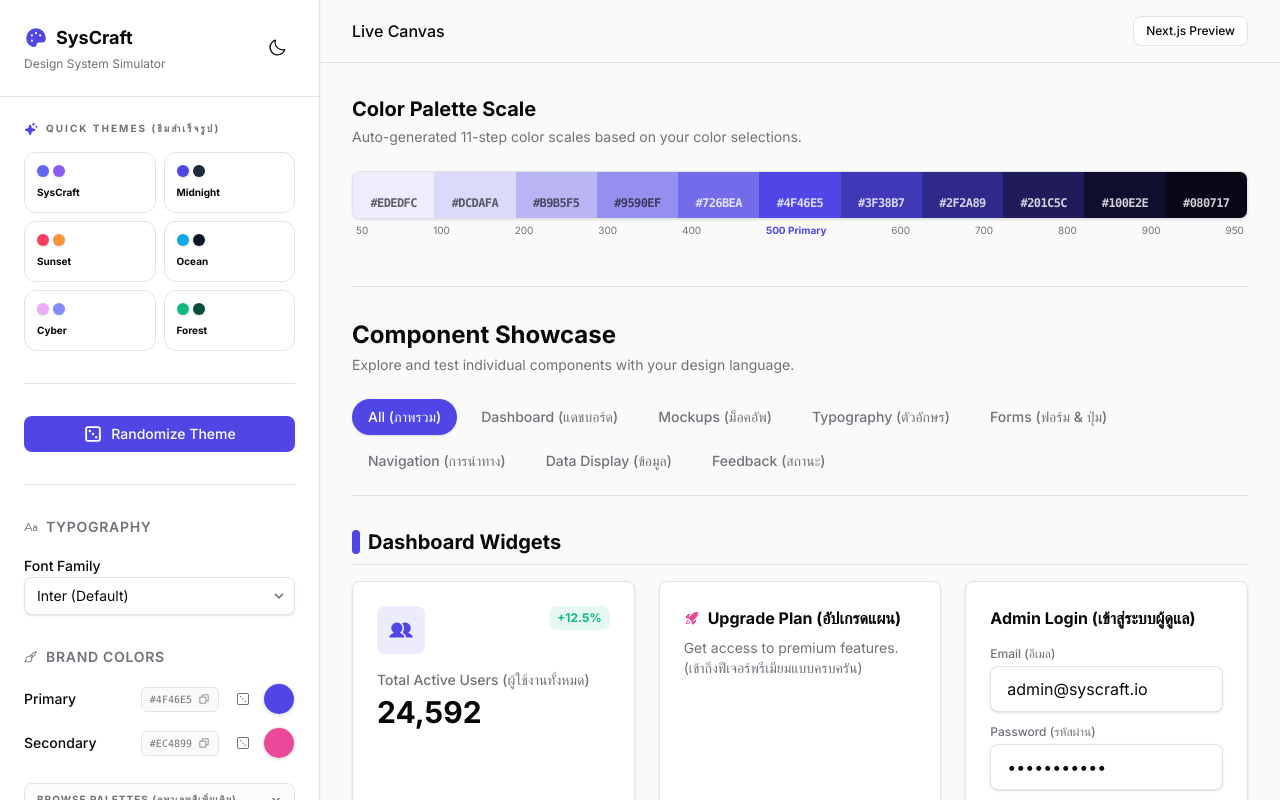
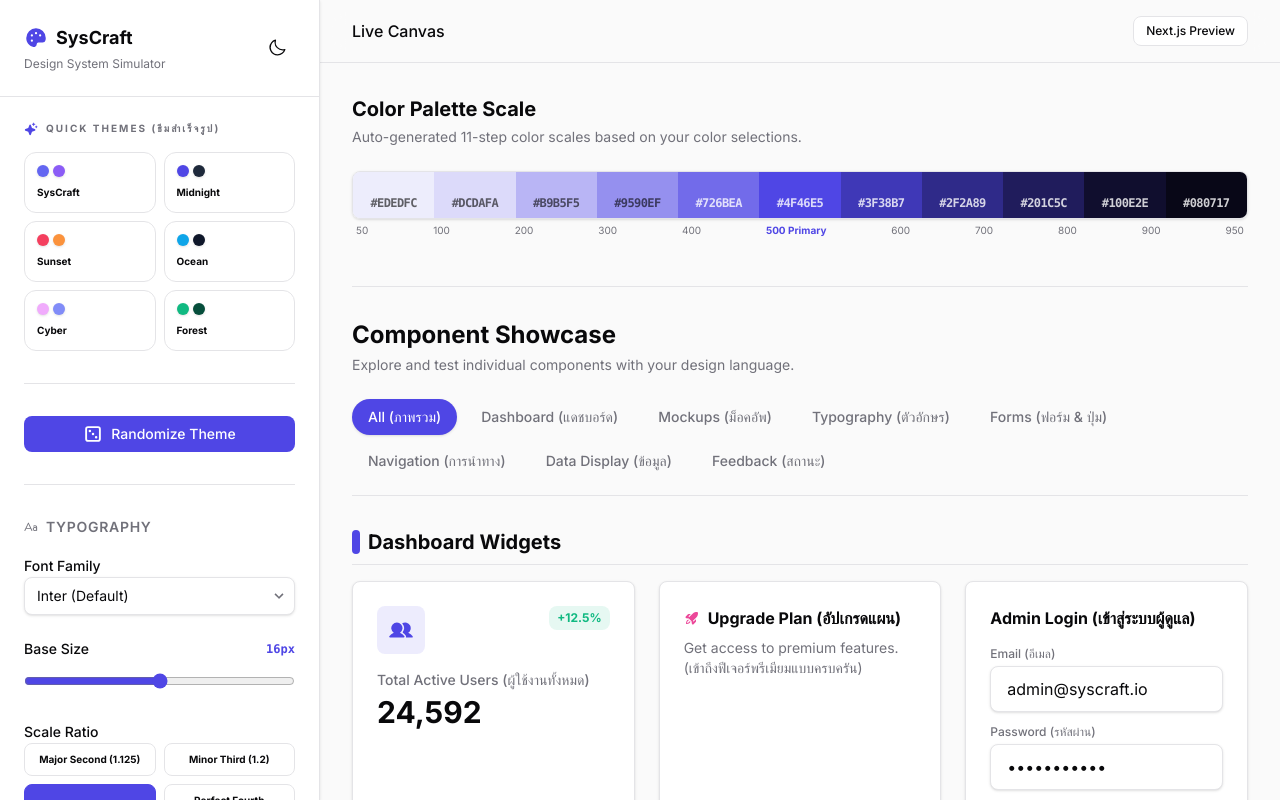
Before and after one commit to Newtgelo/ui-design-simulator, a Next.js app: page / in a window 1280 px wide. Built offline with nearby package versions, Linux system fonts and the light colour scheme.

Commit message:
fix: destructure typography variables in Sidebar.tsx and finalize dynamic scale

```diff
--- a/src/components/Sidebar.tsx
+++ b/src/components/Sidebar.tsx
@@ -22,6 +22,10 @@ export const Sidebar: React.FC = () => {
     borderRadius,
     shadowStyle,
     fontFamily,
+    fontSizeBase,
+    setFontSizeBase,
+    fontScale,
+    setFontScale,
     isDarkMode,
     setPrimaryColor,
     setSecondaryColor,
@@ -138,6 +142,47 @@ export const Sidebar: React.FC = () => {
                   <path d="M9.293 12.95l.707.707L15.657 8l-1.414-1.414L10 10.828 5.757 6.586 4.343 8z" />
                 </svg>
               </div>
+            </div>
+          </div>
+
+          <div className="space-y-3 pt-2">
+            <div className="flex justify-between items-center">
+              <label className="text-sm font-medium">Base Size</label>
+              <span className="text-xs font-mono text-primary font-bold">{fontSizeBase}px</span>
+            </div>
+            <input
+              type="range"
+              min="12"
+              max="20"
+              step="1"
+              value={fontSizeBase}
+              onChange={(e) => setFontSizeBase(parseInt(e.target.value))}
+              className="w-full accent-primary"
+            />
+          </div>
+
+          <div className="space-y-3 pt-2">
+            <label className="text-sm font-medium">Scale Ratio</label>
+            <div className="grid grid-cols-2 gap-2">
+              {[
+                { name: 'Major Second', val: 1.125 },
+                { name: 'Minor Third', val: 1.200 },
+                { name: 'Major Third', val: 1.250 },
+                { name: 'Perfect Fourth', val: 1.333 },
+              ].map((ratio) => (
+                <button
+                  key={ratio.name}
+                  onClick={() => setFontScale(ratio.val)}
+                  className={cn(
+                    "px-3 py-2 text-[10px] font-bold rounded-lg border theme-transition",
+                    fontScale === ratio.val
+                    ? "bg-primary text-white border-primary"
+                    : "bg-surface border-bordercolor hover:border-primary/50"
+                  )}
+                >
+                  {ratio.name} ({ratio.val})
+                </button>
+              ))}
             </div>
           </div>
         </div>
--- a/src/context/ThemeContext.tsx
+++ b/src/context/ThemeContext.tsx
@@ -10,12 +10,16 @@ interface ThemeContextType {
   shadowStyle: string;
   isDarkMode: boolean;
   fontFamily: string;
+  fontSizeBase: number;
+  fontScale: number;
   setPrimaryColor: (color: string) => void;
   setSecondaryColor: (color: string) => void;
   setPalette: (primary: string, secondary: string) => void;
   setBorderRadius: (radius: number) => void;
   setShadowStyle: (style: string) => void;
   setFontFamily: (font: string) => void;
+  setFontSizeBase: (size: number) => void;
+  setFontScale: (scale: number) => void;
   toggleDarkMode: () => void;
   randomizeTheme: () => void;
 }
@@ -28,6 +32,8 @@ export const ThemeProvider: React.FC<{ children: React.ReactNode }> = ({ childre
   const [borderRadius, setBorderRadius] = useState(8);
   const [shadowStyle, setShadowStyle] = useState('soft');
   const [fontFamily, setFontFamily] = useState('var(--font-inter)');
+  const [fontSizeBase, setFontSizeBase] = useState(16);
+  const [fontScale, setFontScale] = useState(1.25);
   const [isDarkMode, setIsDarkMode] = useState(false);
 
   const updateCssVariables = useCallback(() => {
@@ -58,8 +64,17 @@ export const ThemeProvider: React.FC<{ children: React.ReactNode }> = ({ childre
     root.style.setProperty('--color-secondary-foreground', sLuminance > 0.55 ? '#000000' : '#ffffff');
 
     // Update Radius
-    const displayRadius = borderRadius === 24 ? '999px' : `${borderRadius}px`;
-    root.style.setProperty('--radius-theme', displayRadius);
+    root.style.setProperty('--radius-theme', `${borderRadius}px`);
+    root.style.setProperty('--font-theme', fontFamily);
+
+    // Typography Scale
+    root.style.setProperty('--font-size-base', `${fontSizeBase}px`);
+    root.style.setProperty('--font-size-h1', `${Math.round(fontSizeBase * Math.pow(fontScale, 4))}px`);
+    root.style.setProperty('--font-size-h2', `${Math.round(fontSizeBase * Math.pow(fontScale, 3))}px`);
+    root.style.setProperty('--font-size-h3', `${Math.round(fontSizeBase * Math.pow(fontScale, 2))}px`);
+    root.style.setProperty('--font-size-h4', `${Math.round(fontSizeBase * Math.pow(fontScale, 1.2))}px`);
+    root.style.setProperty('--font-size-sm', `${Math.round(fontSizeBase / 1.1)}px`);
+    root.style.setProperty('--font-size-xs', `${Math.round(fontSizeBase / 1.3)}px`);
 
     // Update Dark Mode Class
     if (isDarkMode) {
@@ -67,9 +82,6 @@ export const ThemeProvider: React.FC<{ children: React.ReactNode }> = ({ childre
     } else {
       root.classList.remove('dark');
     }
-
-    // Update Font Family
-    root.style.setProperty('--font-sans', fontFamily);
 
     // Update Shadows
     const shadows: Record<string, string> = {
@@ -80,11 +92,11 @@ export const ThemeProvider: React.FC<{ children: React.ReactNode }> = ({ childre
     };
     root.style.setProperty('--shadow-theme', shadows[shadowStyle] || shadows.soft);
 
-  }, [primaryColor, secondaryColor, borderRadius, shadowStyle, fontFamily, isDarkMode]);
+  }, [primaryColor, secondaryColor, borderRadius, shadowStyle, fontFamily, fontSizeBase, fontScale, isDarkMode]);
 
   useEffect(() => {
     updateCssVariables();
-  }, [updateCssVariables]);
+  }, [primaryColor, secondaryColor, borderRadius, shadowStyle, fontFamily, fontSizeBase, fontScale, isDarkMode]);
 
   const toggleDarkMode = () => setIsDarkMode(!isDarkMode);
 
@@ -94,13 +106,11 @@ export const ThemeProvider: React.FC<{ children: React.ReactNode }> = ({ childre
   };
 
   const randomizeTheme = () => {
-    // Truly Random but vibrant/clean colors using HSL
-    const randomHue1 = Math.floor(Math.random() * 360);
-    const randomHue2 = (randomHue1 + 180 + (Math.random() * 60 - 30)) % 360; // Complementary-ish
-
-    setPrimaryColor(hslToHex(randomHue1, 70, 50));
-    setSecondaryColor(hslToHex(randomHue2, 60, 60));
-    setBorderRadius(Math.floor(Math.random() * 5) * 4);
+    const randomPrimary = `#${Math.floor(Math.random() * 16777215).toString(16).padStart(6, '0')}`;
+    const randomSecondary = `#${Math.floor(Math.random() * 16777215).toString(16).padStart(6, '0')}`;
+    setPrimaryColor(randomPrimary);
+    setSecondaryColor(randomSecondary);
+    setBorderRadius(Math.floor(Math.random() * 24));
   };
 
   return (
@@ -110,6 +120,8 @@ export const ThemeProvider: React.FC<{ children: React.ReactNode }> = ({ childre
       borderRadius,
       shadowStyle,
       fontFamily,
+      fontSizeBase,
+      fontScale,
       isDarkMode,
       setPrimaryColor,
       setSecondaryColor,
@@ -117,6 +129,8 @@ export const ThemeProvider: React.FC<{ children: React.ReactNode }> = ({ childre
       setBorderRadius,
       setShadowStyle,
       setFontFamily,
+      setFontSizeBase,
+      setFontScale,
       toggleDarkMode,
       randomizeTheme
     }}>
```
Also changed, not shown: src/components/Canvas.tsx (+17 -17 lines).
